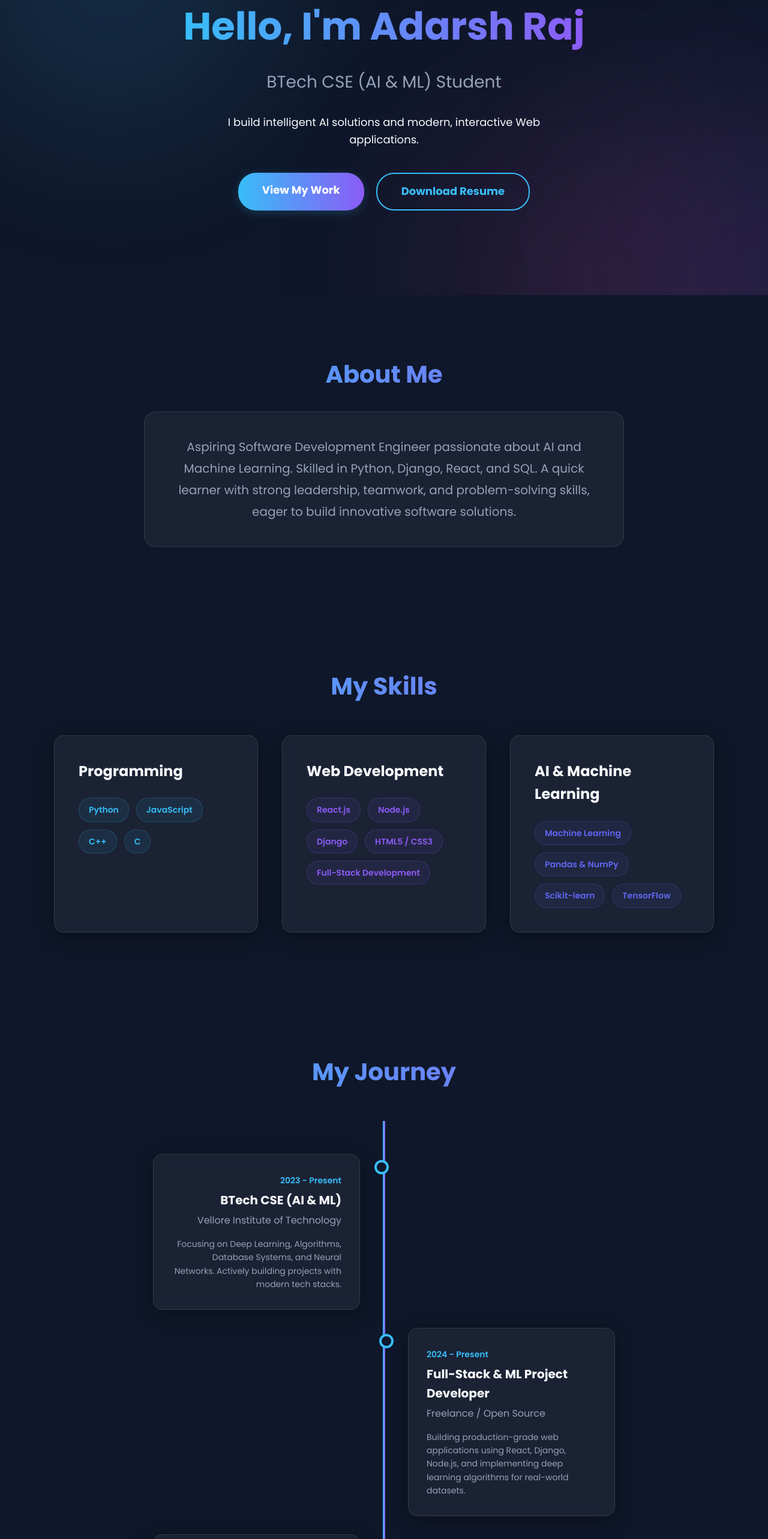
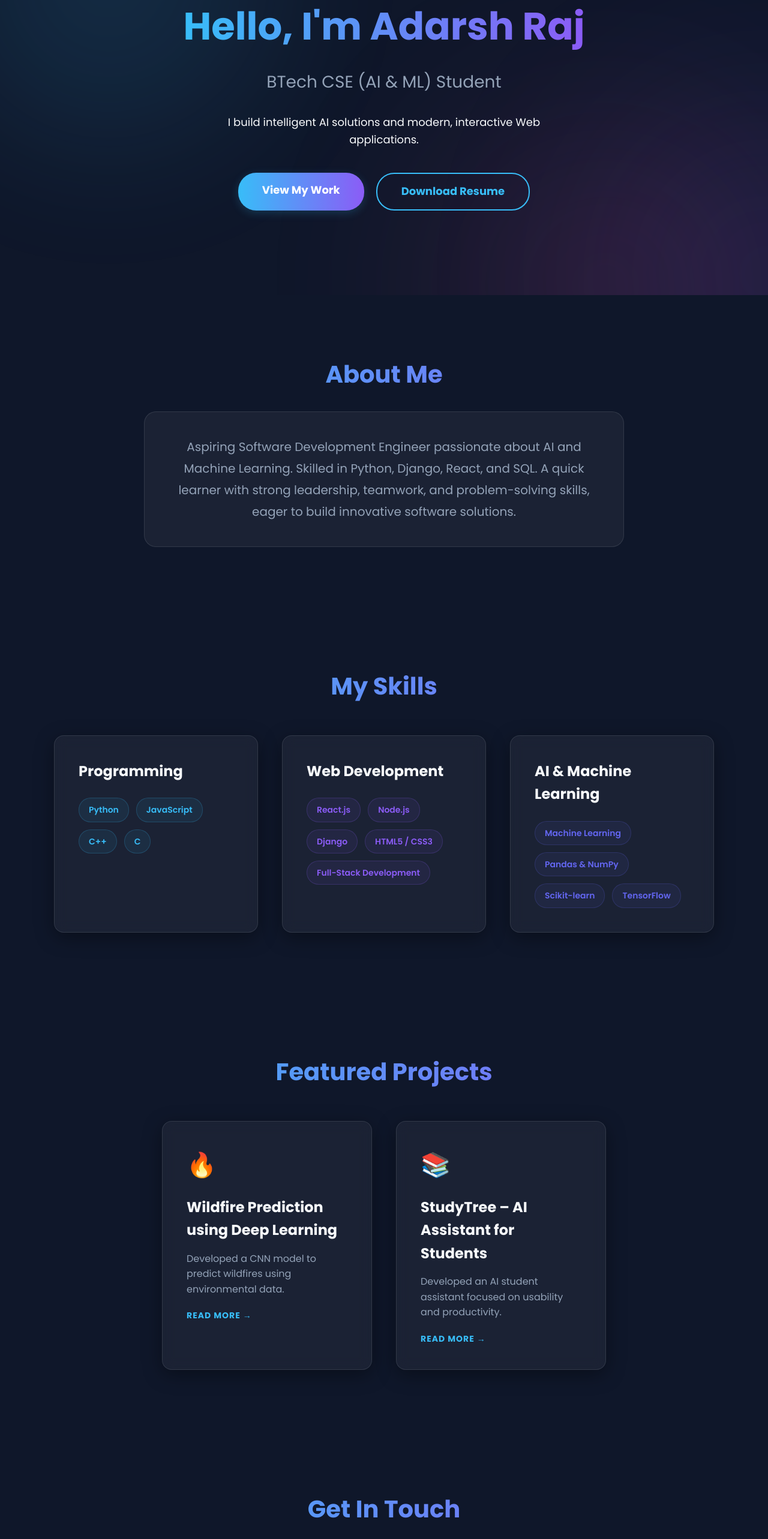
Before and after one commit to adarshraj2077/Adarsh-Portfolio, a React (Create React App) app: page / in a window 1280 px wide. Shown: the part 234-2800 px from the top of the page at 60% size. Built offline with nearby package versions, Linux system fonts and the light colour scheme.

Commit message:
Changes to improve

```diff
--- a/src/App.css
+++ b/src/App.css
@@ -124,16 +124,6 @@ html {
   box-shadow: 0 4px 12px rgba(99, 102, 241, 0.35);
 }
 
-/* Light Theme Variables */
-.light-theme {
-  --bg-color: #f8fafc;
-  --text-primary: #0f172a;
-  --text-secondary: #475569;
-  --glass-bg: rgba(15, 23, 42, 0.04);
-  --glass-border: rgba(15, 23, 42, 0.08);
-  --card-shadow: 0 8px 32px 0 rgba(0, 0, 0, 0.08);
-}
-
 /* Global Transitions for Theme */
 body, nav, section, div, h1, h2, h3, p, a, span, input, textarea, button {
   transition: background-color 0.4s ease, color 0.4s ease, border-color 0.4s ease, box-shadow 0.4s ease;
@@ -150,47 +140,14 @@ body, nav, section, div, h1, h2, h3, p, a, span, input, textarea, button {
   transition: width 0.1s ease-out;
 }
 
-/* Custom Cursor */
-.custom-cursor {
-  width: 8px;
-  height: 8px;
-  background-color: var(--accent-color);
-  border-radius: 50%;
-  position: fixed;
-  transform: translate(-50%, -50%);
-  pointer-events: none;
-  z-index: 10000;
-  transition: width 0.2s, height 0.2s, background-color 0.2s;
-}
-
-.custom-cursor-ring {
-  width: 32px;
-  height: 32px;
-  border: 2px solid var(--accent-color);
-  border-radius: 50%;
-  position: fixed;
-  transform: translate(-50%, -50%);
-  pointer-events: none;
-  z-index: 9999;
-  transition: transform 0.08s ease-out, width 0.2s, height 0.2s, border-color 0.2s;
-}
-
-.custom-cursor.hovered {
-  width: 16px;
-  height: 16px;
-  background-color: #8b5cf6;
-}
-
-.custom-cursor-ring.hovered {
-  width: 48px;
-  height: 48px;
-  border-color: #8b5cf6;
-}
-
-@media (pointer: coarse) {
-  .custom-cursor, .custom-cursor-ring {
-    display: none;
-  }
+/* Light Theme Variables */
+.light-theme {
+  --bg-color: #f6f8fc;
+  --text-primary: #0f172a;
+  --text-secondary: #475569;
+  --glass-bg: rgba(255, 255, 255, 0.7);
+  --glass-border: rgba(56, 189, 248, 0.18);
+  --card-shadow: 0 10px 30px 0 rgba(30, 41, 59, 0.04);
 }
 
 /* Background Blobs */
@@ -259,83 +216,6 @@ body, nav, section, div, h1, h2, h3, p, a, span, input, textarea, button {
   transform: translateY(0);
 }
 
-/* Timeline Experience/Education */
-.timeline-container {
-  position: relative;
-  max-width: 850px;
-  margin: 0 auto;
-  padding: 40px 0;
-}
-
-.timeline-container::after {
-  content: '';
-  position: absolute;
-  width: 4px;
-  background: var(--accent-gradient);
-  top: 0;
-  bottom: 0;
-  left: 50%;
-  margin-left: -2px;
-}
-
-.timeline-item {
-  padding: 15px 40px;
-  position: relative;
-  width: 50%;
-}
-
-.timeline-item.left {
-  left: 0;
-  text-align: right;
-}
-
-.timeline-item.right {
-  left: 50%;
-  text-align: left;
-}
-
-.timeline-item::after {
-  content: '';
-  position: absolute;
-  width: 16px;
-  height: 16px;
-  right: -8px;
-  background-color: var(--bg-color);
-  border: 4px solid var(--accent-color);
-  top: 25px;
-  border-radius: 50%;
-  z-index: 1;
-}
-
-.timeline-item.right::after {
-  left: -8px;
-}
-
-.timeline-content {
-  padding: 30px;
-  border-radius: 16px;
-}
-
-@media screen and (max-width: 768px) {
-  .timeline-container::after {
-    left: 31px;
-  }
-  .timeline-item {
-    width: 100%;
-    padding-left: 70px;
-    padding-right: 25px;
-  }
-  .timeline-item.left {
-    text-align: left;
-  }
-  .timeline-item.right {
-    left: 0;
-    text-align: left;
-  }
-  .timeline-item.left::after, .timeline-item.right::after {
-    left: 21px;
-  }
-}
 
 /* Project Modals */
 .modal-overlay {
--- a/src/App.js
+++ b/src/App.js
@@ -5,15 +5,12 @@ import Navbar from "./components/NavbarSection";
 import Hero from "./components/HeroSection";
 import About from "./components/AboutSection";
 import Skills from "./components/SkillsSection";
-import Timeline from "./components/TimelineSection";
 import Projects from "./components/ProjectsSection";
 import Contact from "./components/Contact";
 
 function App() {
   const [theme, setTheme] = useState('dark');
   const [scrollProgress, setScrollProgress] = useState(0);
-  const [mousePos, setMousePos] = useState({ x: -100, y: -100 });
-  const [cursorHovered, setCursorHovered] = useState(false);
 
   // Toggle Theme
   const toggleTheme = () => {
@@ -38,30 +35,7 @@ function App() {
       }
     };
 
-    // Custom Cursor Position
-    const handleMouseMove = (e) => {
-      setMousePos({ x: e.clientX, y: e.clientY });
-    };
-
-    // Hover detection for custom cursor
-    const handleMouseOver = (e) => {
-      if (
-        e.target.tagName === 'A' ||
-        e.target.tagName === 'BUTTON' ||
-        e.target.closest('a') ||
-        e.target.closest('button') ||
-        e.target.classList.contains('skill-chip') ||
-        e.target.closest('.glass-card')
-      ) {
-        setCursorHovered(true);
-      } else {
-        setCursorHovered(false);
-      }
-    };
-
     window.addEventListener('scroll', handleScroll);
-    window.addEventListener('mousemove', handleMouseMove);
-    window.addEventListener('mouseover', handleMouseOver);
 
     // Scroll Reveal Observer
     const observer = new IntersectionObserver((entries) => {
@@ -83,8 +57,6 @@ function App() {
 
     return () => {
       window.removeEventListener('scroll', handleScroll);
-      window.removeEventListener('mousemove', handleMouseMove);
-      window.removeEventListener('mouseover', handleMouseOver);
       observer.disconnect();
       clearTimeout(timeoutId);
     };
@@ -94,16 +66,6 @@ function App() {
     <div>
       {/* Scroll Progress */}
       <div className="scroll-progress" style={{ width: `${scrollProgress}%` }} />
-
-      {/* Custom Cursor */}
-      <div
-        className={`custom-cursor ${cursorHovered ? 'hovered' : ''}`}
-        style={{ left: `${mousePos.x}px`, top: `${mousePos.y}px` }}
-      />
-      <div
-        className={`custom-cursor-ring ${cursorHovered ? 'hovered' : ''}`}
-        style={{ left: `${mousePos.x}px`, top: `${mousePos.y}px` }}
-      />
 
       {/* Interactive Background Blobs */}
       <div className="bg-blobs">
@@ -116,7 +78,6 @@ function App() {
       <div className="reveal-on-scroll"><Hero /></div>
       <div className="reveal-on-scroll"><About /></div>
       <div className="reveal-on-scroll"><Skills /></div>
-      <div className="reveal-on-scroll"><Timeline /></div>
       <div className="reveal-on-scroll"><Projects /></div>
       <div className="reveal-on-scroll"><Contact /></div>
     </div>
--- a/src/components/HeroSection.js
+++ b/src/components/HeroSection.js
@@ -33,8 +33,8 @@ function Hero() {
                 </a>
 
                 <a
-                    href="#resume"
-                    download="Resume.pdf"
+                    href="/resume.pdf"
+                    download="Adarsh_Raj_Resume.pdf"
                     style={{
                         padding: "15px 40px",
                         background: "transparent",
--- a/src/components/NavbarSection.js
+++ b/src/components/NavbarSection.js
@@ -26,15 +26,14 @@ function Navbar({ toggleTheme, theme }) {
                     <li><a href="#home" style={{ color: "var(--text-primary)", textDecoration: "none", fontWeight: 600, transition: "color 0.3s" }} onMouseOver={(e) => e.target.style.color = 'var(--accent-color)'} onMouseOut={(e) => e.target.style.color = 'var(--text-primary)'}>Home</a></li>
                     <li><a href="#about" style={{ color: "var(--text-primary)", textDecoration: "none", fontWeight: 600, transition: "color 0.3s" }} onMouseOver={(e) => e.target.style.color = 'var(--accent-color)'} onMouseOut={(e) => e.target.style.color = 'var(--text-primary)'}>About</a></li>
                     <li><a href="#skills" style={{ color: "var(--text-primary)", textDecoration: "none", fontWeight: 600, transition: "color 0.3s" }} onMouseOver={(e) => e.target.style.color = 'var(--accent-color)'} onMouseOut={(e) => e.target.style.color = 'var(--text-primary)'}>Skills</a></li>
-                    <li><a href="#experience" style={{ color: "var(--text-primary)", textDecoration: "none", fontWeight: 600, transition: "color 0.3s" }} onMouseOver={(e) => e.target.style.color = 'var(--accent-color)'} onMouseOut={(e) => e.target.style.color = 'var(--text-primary)'}>Experience</a></li>
                     <li><a href="#projects" style={{ color: "var(--text-primary)", textDecoration: "none", fontWeight: 600, transition: "color 0.3s" }} onMouseOver={(e) => e.target.style.color = 'var(--accent-color)'} onMouseOut={(e) => e.target.style.color = 'var(--text-primary)'}>Projects</a></li>
                     <li><a href="#contact" style={{ color: "var(--text-primary)", textDecoration: "none", fontWeight: 600, transition: "color 0.3s" }} onMouseOver={(e) => e.target.style.color = 'var(--accent-color)'} onMouseOut={(e) => e.target.style.color = 'var(--text-primary)'}>Contact</a></li>
                 </ul>
 
                 {/* Resume Download Button */}
                 <a
-                    href="#resume"
-                    download="Resume.pdf"
+                    href="/resume.pdf"
+                    download="Adarsh_Raj_Resume.pdf"
                     style={{
                         padding: "8px 18px",
                         background: "transparent",
```
